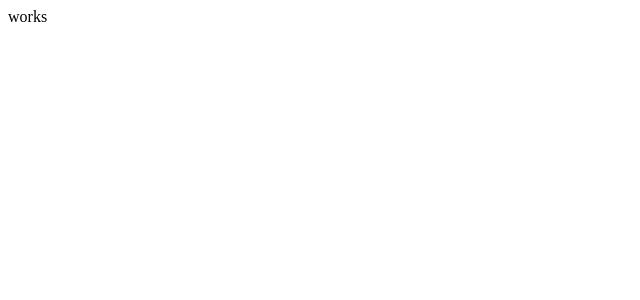
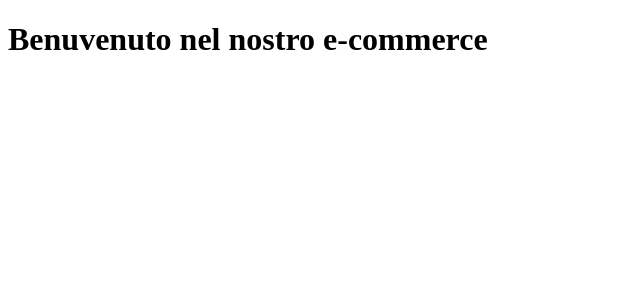
Before and after one commit to francescoguttuso/react-router, a React (Vite) app: page / in a window 1280 px wide. Shown: the top 300 px of the page, without its empty margins (0-640 px from the left). Built offline with nearby package versions, Linux system fonts and the light colour scheme.

Commit message:
feat: implement routing with Home, About, and Product pages

```diff
--- a/src/App.jsx
+++ b/src/App.jsx
@@ -1,8 +1,16 @@
 import { useState } from "react";
 import "./App.css";
+import { Routes, Route } from "react-router";
+import { Home } from "./pages/Home";
+import { Product } from "./pages/Product";
+import { About } from "./pages/About";
 
-function App() {
-  return <>works</>;
-}
-
-export default App;
+export const App = () => {
+  return (
+    <Routes>
+      <Route path="/" element={<Home />} />
+      <Route path="/" element={<About />} />
+      <Route path="/" element={<Product />} />
+    </Routes>
+  );
+};
--- a/src/main.jsx
+++ b/src/main.jsx
@@ -1,7 +1,7 @@
 import { StrictMode } from "react";
 import { createRoot } from "react-dom/client";
 import "./index.css";
-import App from "./App.jsx";
+import { App } from "./App.jsx";
 import { BrowserRouter } from "react-router";
 
 createRoot(document.getElementById("root")).render(
--- /dev/null
+++ b/src/pages/About.jsx
@@ -0,0 +1,3 @@
+export const About = () => {
+  return <h1>Chi siamo</h1>;
+};
--- /dev/null
+++ b/src/pages/Home.jsx
@@ -0,0 +1,3 @@
+export const Home = () => {
+  return <h1>Benuvenuto nel nostro e-commerce</h1>;
+};
--- /dev/null
+++ b/src/pages/Product.jsx
@@ -0,0 +1,3 @@
+export const Product = () => {
+  return <h1>I nostri Prodotti</h1>;
+};
```
